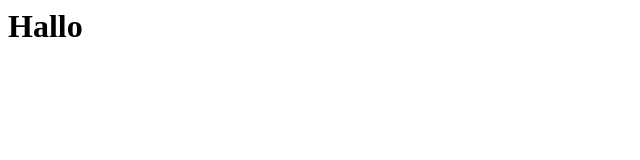
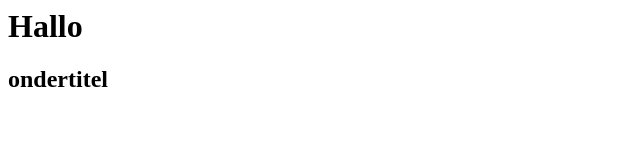
Before and after one commit to rijzahofstede/Les-2, a plain HTML site: page Index.html in a window 1280 px wide. Shown: the whole page, without its empty margins (0-640 px from the left). Drawn offline with Linux system fonts and the light colour scheme.

Commit message:
Update Index.html

```diff
--- a/Index.html
+++ b/Index.html
@@ -1,2 +1,3 @@
 <les 02>
 <h1>Hallo</h1>
+<h2>ondertitel</h2>
```
